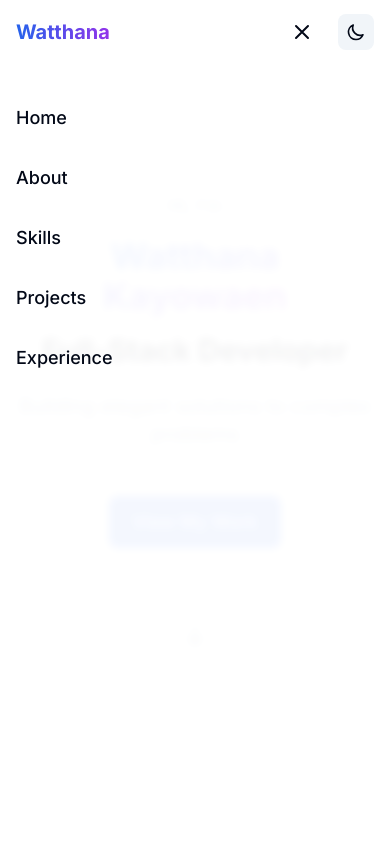
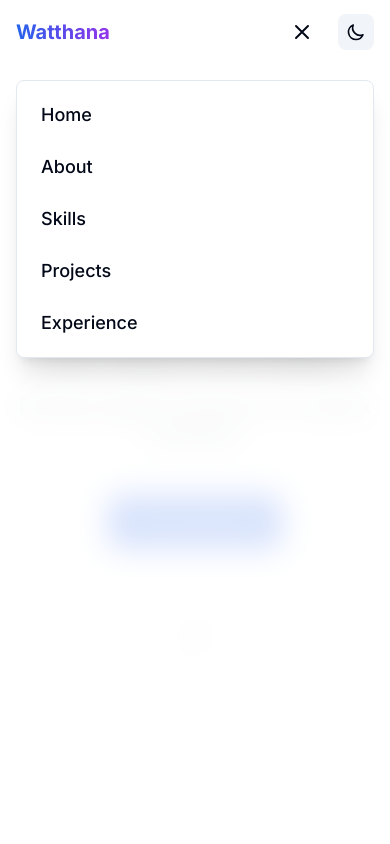
Before and after one commit to Watthana65022128/my-portfolio, a Next.js app: page / in a window 390 px wide. Both pictures are taken after a click on the button 302 px from the left and 32 px from the top of the page. Shown: the top 844 px of the page. Built offline with nearby package versions, Linux system fonts and the light colour scheme.

Commit message:
feat: enhance mobile navigation styling and improve click handling; adjust background and spacing for better user experience

```diff
--- a/src/components/layout/Navigation.tsx
+++ b/src/components/layout/Navigation.tsx
@@ -62,14 +62,18 @@ export default function Navigation() {
       {/* Mobile Navigation */}
       <div
         className={cn(
-          "fixed inset-0 top-16 bg-background/95 backdrop-blur-sm md:hidden transition-all duration-300",
+          "fixed inset-0 top-16 bg-background/80 backdrop-blur-lg md:hidden transition-all duration-300 z-40",
           mobileMenuOpen
             ? "opacity-100 pointer-events-auto"
             : "opacity-0 pointer-events-none"
         )}
+        onClick={() => setMobileMenuOpen(false)}
       >
-        <nav className="section-container py-8">
-          <ul className="space-y-4">
+        <nav
+          className="bg-card border border-border rounded-lg m-4 shadow-xl"
+          onClick={(e) => e.stopPropagation()}
+        >
+          <ul className="flex flex-col p-2">
             {navItems.map((item) => (
               <li key={item.href}>
                 <a
@@ -78,7 +82,7 @@ export default function Navigation() {
                     e.preventDefault();
                     handleClick(item.href);
                   }}
-                  className="block text-lg font-medium text-foreground hover:text-primary transition-colors py-2"
+                  className="block text-lg font-medium text-foreground hover:text-primary hover:bg-muted transition-all py-3 px-4 rounded-lg"
                 >
                   {item.label}
                 </a>
```
